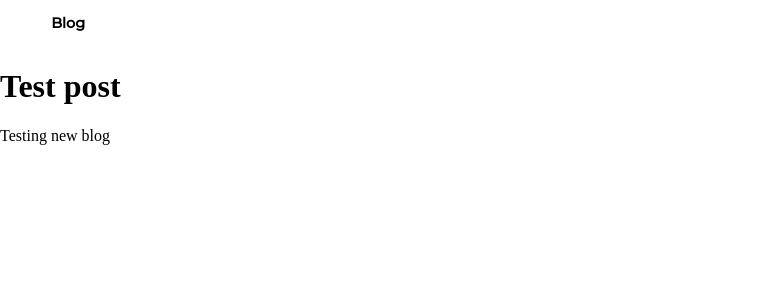
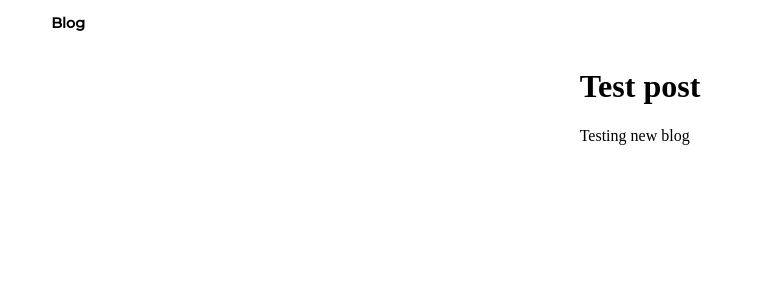
Before and after one commit to CodeJonesW/Wills_Blog, a Next.js app: page /blog in a window 1280 px wide. Shown: the top 300 px of the page, without its empty margins (0-764 px from the left). Built offline with nearby package versions, Linux system fonts and the light colour scheme.

Commit message:
move styled components out of component in index, update blog styles

```diff
--- a/pages/blog.tsx
+++ b/pages/blog.tsx
@@ -5,12 +5,21 @@ import styles from "../styles/Home.module.css";
 import fs from "fs";
 import path from "path";
 import matter from "gray-matter";
+import { motion } from "framer-motion";
+import { OutlinedCard } from "../components/shared/card";
 
 const BlogContainer = styled(FullScreenView)`
   justify-content: center;
 `;
 
 const BlogNavbar = styled(HomeNavBar)``;
+
+const PostsContainer = styled(motion.div)`
+  display: flex;
+  flex-direction: column;
+  align-items: center;
+  justify-content: center;
+`;
 
 interface BlogProps {
   posts: {
@@ -27,11 +36,16 @@ export default function Blog({ posts }: BlogProps) {
   console.log(posts);
   return (
     <AnimatePresence>
-      <BlogContainer className={styles.quartzoBold}>
+      <BlogContainer
+        whileInView={{ opacity: 1 }}
+        initial={{ opacity: 0 }}
+        transition={{ duration: 4, type: "spring" }}
+        className={styles.quartzoBold}
+      >
         <BlogNavbar>
           <H3>Blog</H3>
         </BlogNavbar>
-
+        <PostsContainer>
           {posts.map((post, index) => {
             return (
               <div key={index}>
@@ -40,6 +54,7 @@ export default function Blog({ posts }: BlogProps) {
               </div>
             );
           })}
+        </PostsContainer>
       </BlogContainer>
     </AnimatePresence>
   );
```
Also changed, not shown: pages/index.tsx (+11 -13 lines). Lines whose indentation alone changed are shown as unchanged.
